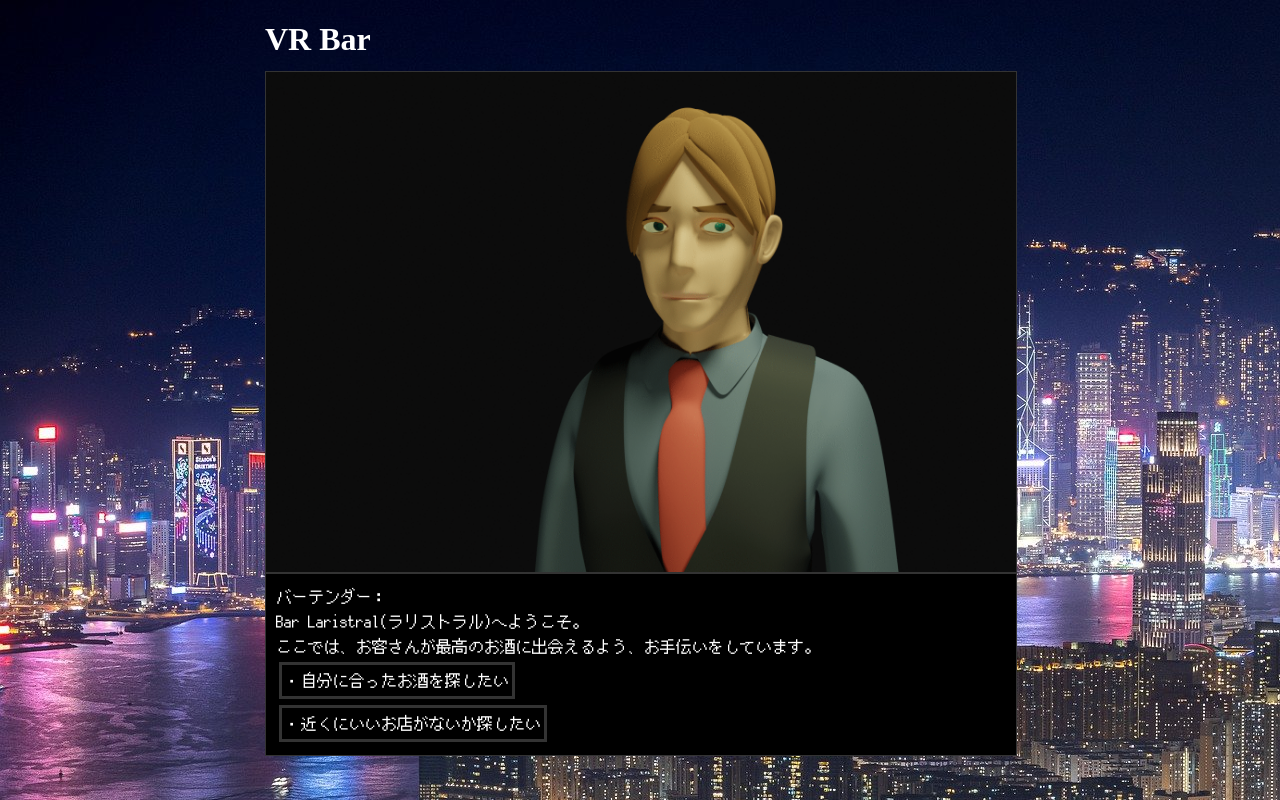
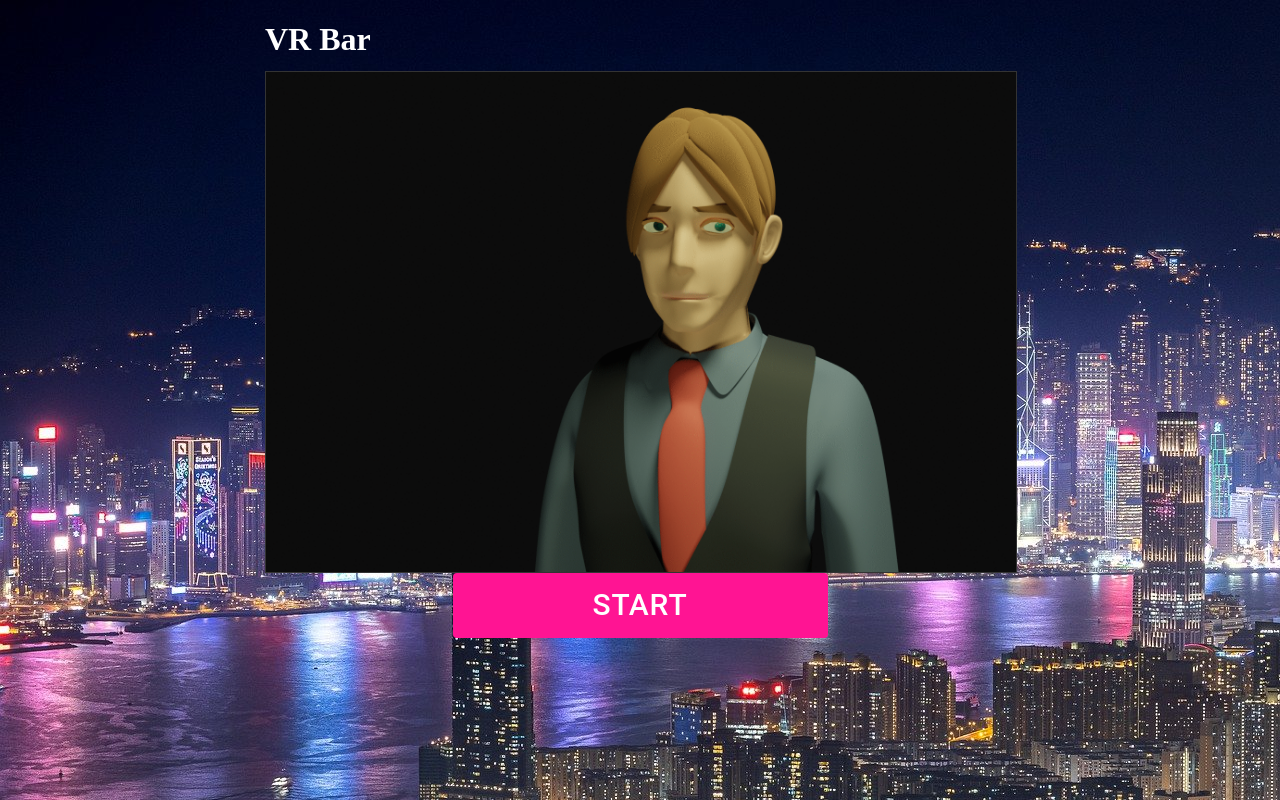
Before and after one commit to gustave-studio/bartender, a React (Create React App) app: page / in a window 1280 px wide. Built offline with nearby package versions, Linux system fonts and the light colour scheme.

Commit message:
🎨トップページとサウンドを追加

```diff
--- a/src/App.tsx
+++ b/src/App.tsx
@@ -6,25 +6,25 @@ import Grid from '@material-ui/core/Grid';
 import Card from '@material-ui/core/Card';
 import CardContent from '@mui/material/CardContent';
 import Header from './components/Header'
+import Sound from './components/Sound'
 import MessageWindow from './components/MessageWindow'
+import Top from './components/Top'
 
 declare global { interface Window { cback: any } }
 
 function App() {
-  // const [message, setMessage] = useState('どういったお酒にしましょうか？')
-  const [message, setMessage] = useState('Bar Laristral(ラリストラル)へようこそ。\nここでは、お客さんが最高のお酒に出会えるよう、お手伝いをしています。')
+  const [message, setMessage] = useState('いらっしゃいませ。\nここでは、お客さんが最高のお酒に出会えるよう、お手伝いをしています。')
   const [displayMessage, setDisplayMessage] = useState('')
   const [displayChoices, setDisplayChoices] = useState(false)
   const [whisky, setWhisky] = useState(false)
   const [choices, setChoices] = useState(['自分に合ったお酒を探したい', '近くにいいお店がないか探したい'])
-  // const [choices, setChoices] = useState(['ウィスキー', 'ビール'])
   const [result, setResult] = useState(false)
   const [resultURL, setResultURL] = useState('')
   const [resultImage, setResultImage] = useState('')
   const [playing, setPlaying] = useState(false)
-
   const [searchByLocation, setSearchByLocation] = useState(false)
   const [searchByStation, setSearchByStation] = useState(false)
+  const [isStarted, setIsStarted] = useState(false)
 
   const selectMenu = (drink: string, key: number) => {
     if ('近くにいいお店がないか探したい' === choices[key]) {
@@ -80,7 +80,7 @@ function App() {
     }
   }
 
-  const [i, setI] = useState(1)
+  // const [i, setI] = useState(1)
 
   function sleep(milliseconds: number) {
     return new Promise((resolve) => setTimeout(resolve, milliseconds));
@@ -91,7 +91,7 @@ function App() {
     for (let i = 0; i < (length + 1); i++) {
       setDisplayMessage(message.slice(0, i))
       console.log(i)
-      await sleep(20);
+      await sleep(10);
     }
     await sleep(100);
     if (!result) {
@@ -215,7 +215,12 @@ function App() {
   return (
     <div className="App">
       <div className="container">
-        <Header playing={playing} setPlaying={setPlaying}/>
+      <Header />
+        <div style={{ display: isStarted ? 'none' : '' }}>
+          <Top setIsStarted={setIsStarted} setPlaying={setPlaying} setInteger={setInteger}/>
+        </div>
+        <div style={{ display: isStarted ? '' : 'none' }}>
+          <Sound playing={playing} setPlaying={setPlaying} />
           <div className="main_screen">
           </div>
           <MessageWindow
@@ -241,6 +246,7 @@ function App() {
           />
           </div>
         </div>
+    </div>
   );
 }
 
```
Lines whose indentation alone changed are shown as unchanged.
